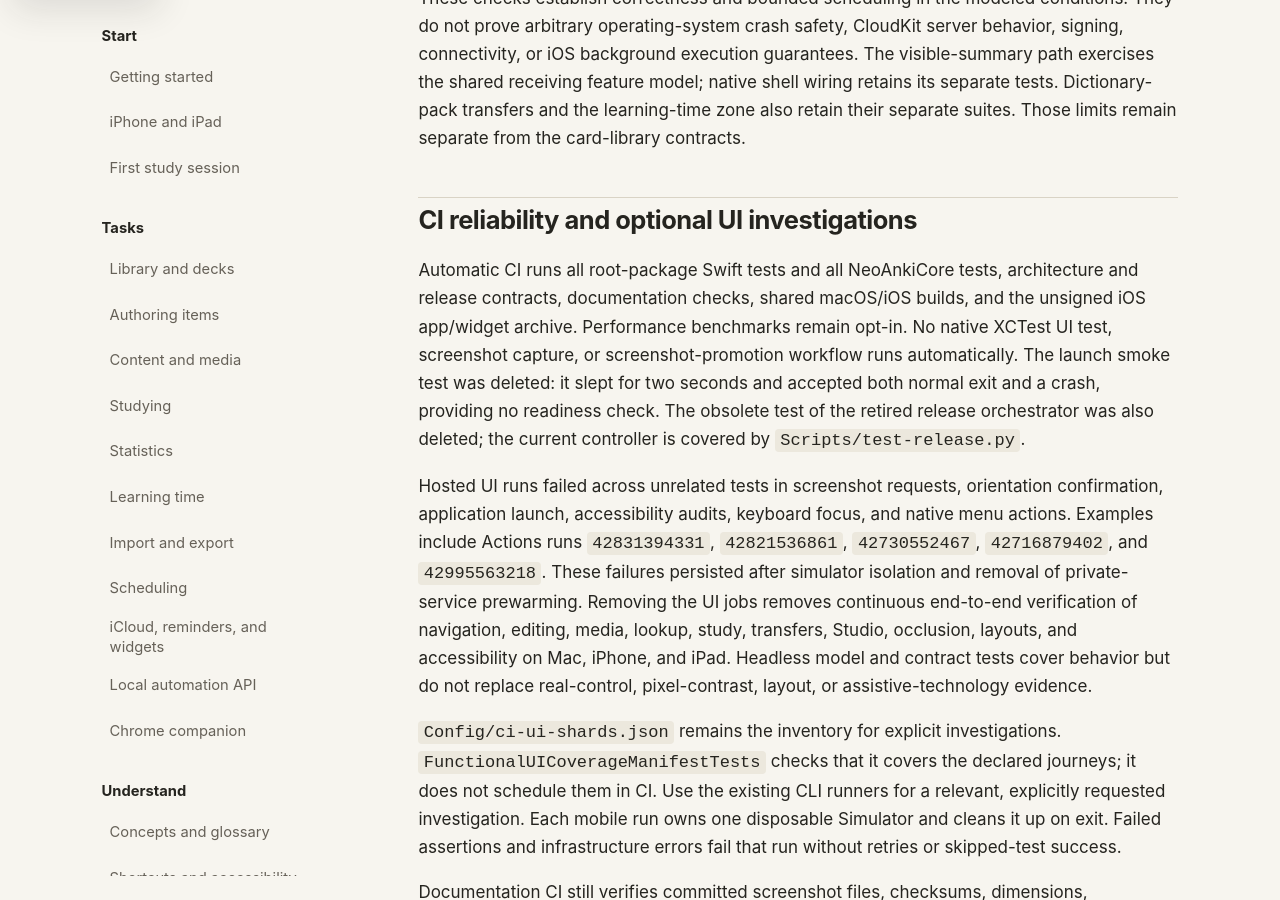
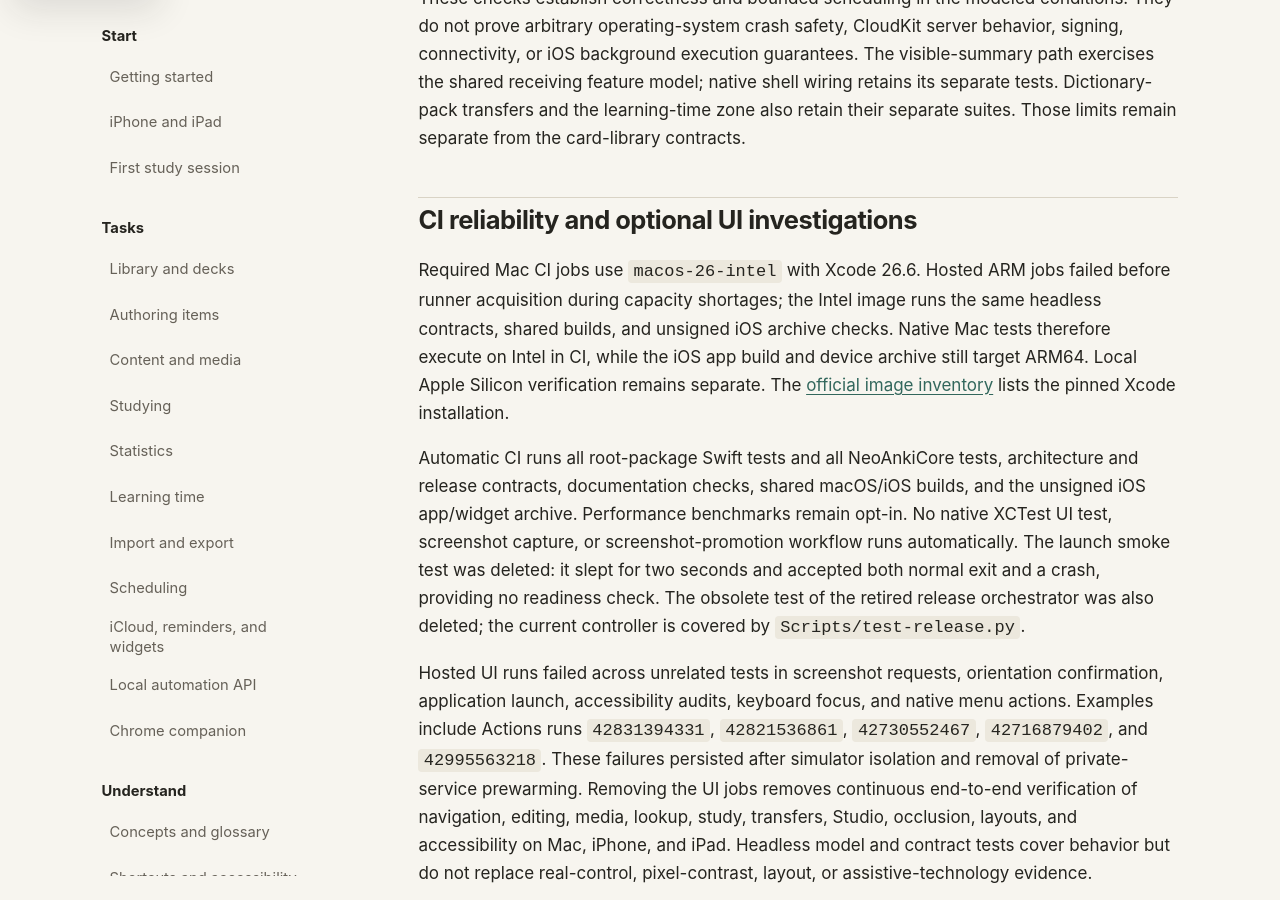
Before and after one commit to neoanki2/neoanki2, a Jekyll site: the page built from docs/user/developer/testing.md, in a window 1280 px wide and 900 px high, scrolled down 7002 px. Built offline with Jekyll 4.4.1, drawn with Linux system fonts in a browser that asks for light colours.

Commit message:
Use supported Intel macOS runners for required CI gates

```diff
--- a/docs/user/developer/testing.md
+++ b/docs/user/developer/testing.md
@@ -280,6 +280,14 @@ separate from the card-library contracts.
 
 ## CI reliability and optional UI investigations
 
+Required Mac CI jobs use `macos-26-intel` with Xcode 26.6. Hosted ARM jobs failed before
+runner acquisition during capacity shortages; the Intel image runs the same
+headless contracts, shared builds, and unsigned iOS archive checks. Native Mac
+tests therefore execute on Intel in CI, while the iOS app build and device
+archive still target ARM64. Local Apple Silicon verification remains separate.
+The [official image inventory](https://github.com/actions/runner-images/blob/main/images/macos/macos-26-Readme.md)
+lists the pinned Xcode installation.
+
 Automatic CI runs all root-package Swift tests and all NeoAnkiCore tests,
 architecture and release contracts, documentation checks, shared macOS/iOS
 builds, and the unsigned iOS app/widget archive. Performance benchmarks remain
```
Also changed, not shown: .github/workflows/docs-pages.yml, .github/workflows/test.yml.
